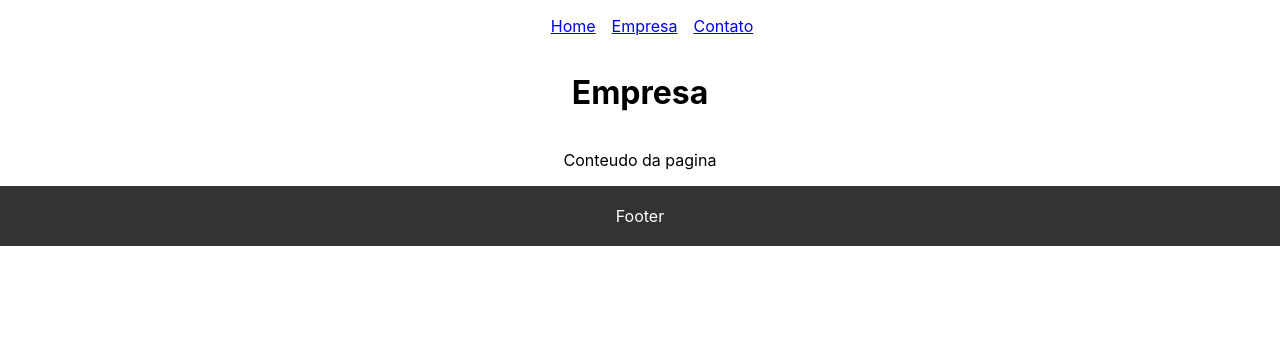
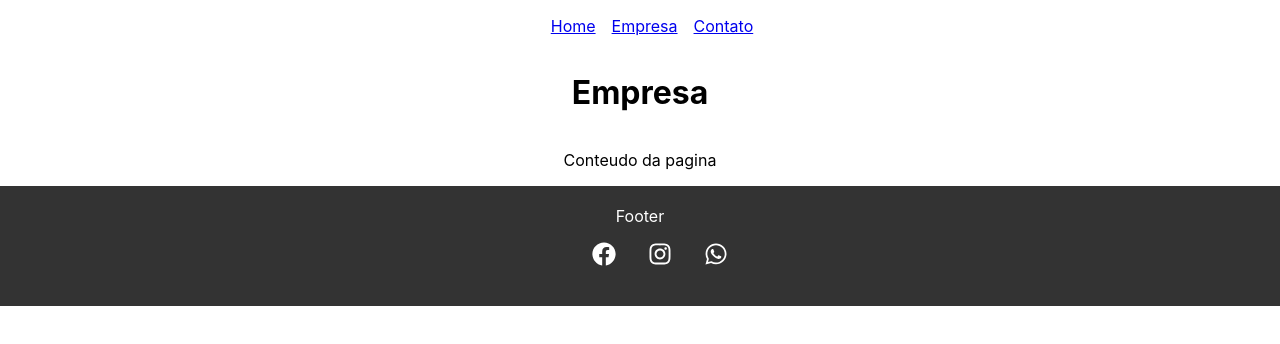
Before and after one commit to GABRIELDOMINGUESR/inicio-projeto-react-aula, a React (Create React App) app in the folder meu-projeto/: page /empresa in a window 1280 px wide. Shown: the top 344 px of the page. Built offline with nearby package versions, Linux system fonts and the light colour scheme.

Commit message:
React Icon

```diff
--- a/meu-projeto/package.json
+++ b/meu-projeto/package.json
@@ -8,6 +8,7 @@
     "@testing-library/user-event": "^13.5.0",
     "react": "^18.2.0",
     "react-dom": "^18.2.0",
+    "react-icons": "^4.10.1",
     "react-router-dom": "^6.14.2",
     "react-scripts": "5.0.1",
     "web-vitals": "^2.1.4"
--- a/meu-projeto/src/components/layout/Footer.js
+++ b/meu-projeto/src/components/layout/Footer.js
@@ -1,3 +1,6 @@
+import {FaFacebook, FaInstagram, FaWhatsapp} from 'react-icons/fa'
+import styles from './Footer.module.css'
+
 function Footer() {
 
     return(
@@ -8,7 +11,13 @@ function Footer() {
               padding: '20px',
               textAlign: 'center',
               width:'100%'
-        }}>Footer</footer>
+        }}>Footer
+            <ul className={styles.social_list} >
+                <li><FaFacebook/></li>
+                <li><FaInstagram/></li>
+                <li> <FaWhatsapp/> </li>
+            </ul>
+        </footer>
 
         </>
     )
--- /dev/null
+++ b/meu-projeto/src/components/layout/Footer.module.css
@@ -0,0 +1,16 @@
+.social_list {
+    display: flex;
+    justify-content: center;
+    align-items: center;
+    list-style: none;
+
+}
+
+.social_list li {
+    margin: 0 1em;
+}
+
+.social_list svg {
+font-size: 1.5em;
+cursor: pointer;
+}
```
Also changed, not shown: 1 other file (tests, documents, lock files or other folders).
